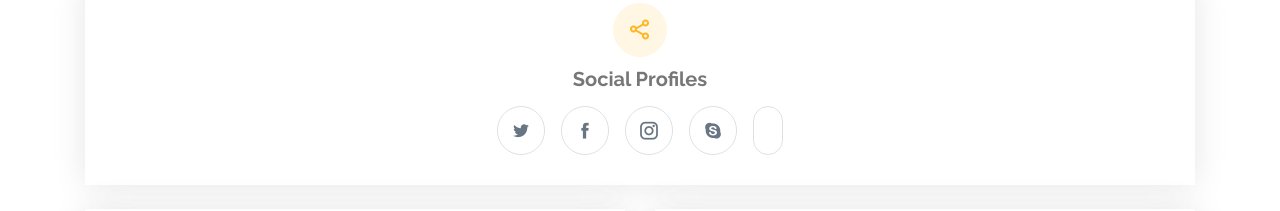
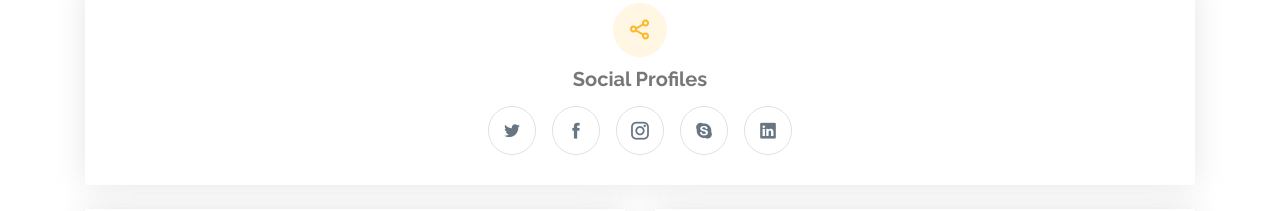
Before and after one commit to kk-deng/kk-deng.github.io, a plain HTML site: page index.html in a window 1280 px wide. Shown: the part 5820-6031 px from the top of the page. Drawn offline with nearby package versions, Linux system fonts and the light colour scheme.

Commit message:
Update index.html

```diff
--- a/index.html
+++ b/index.html
@@ -609,7 +609,7 @@
                     <a href="#" class="facebook"><i class="icofont-facebook"></i></a>
                     <a href="#" class="instagram"><i class="icofont-instagram"></i></a>
                     <a href="#" class="google-plus"><i class="icofont-skype"></i></a>
-                    <a href="https://www.linkedin.com/in/kelvin-deng/" class="linkedin"><i class="icicofont-linkedin"></i></a>
+                    <a href="https://www.linkedin.com/in/kelvin-deng/" class="linkedin"><i class="icofont-linkedin"></i></a>
                   </div>
                 </div>
               </div>
```
